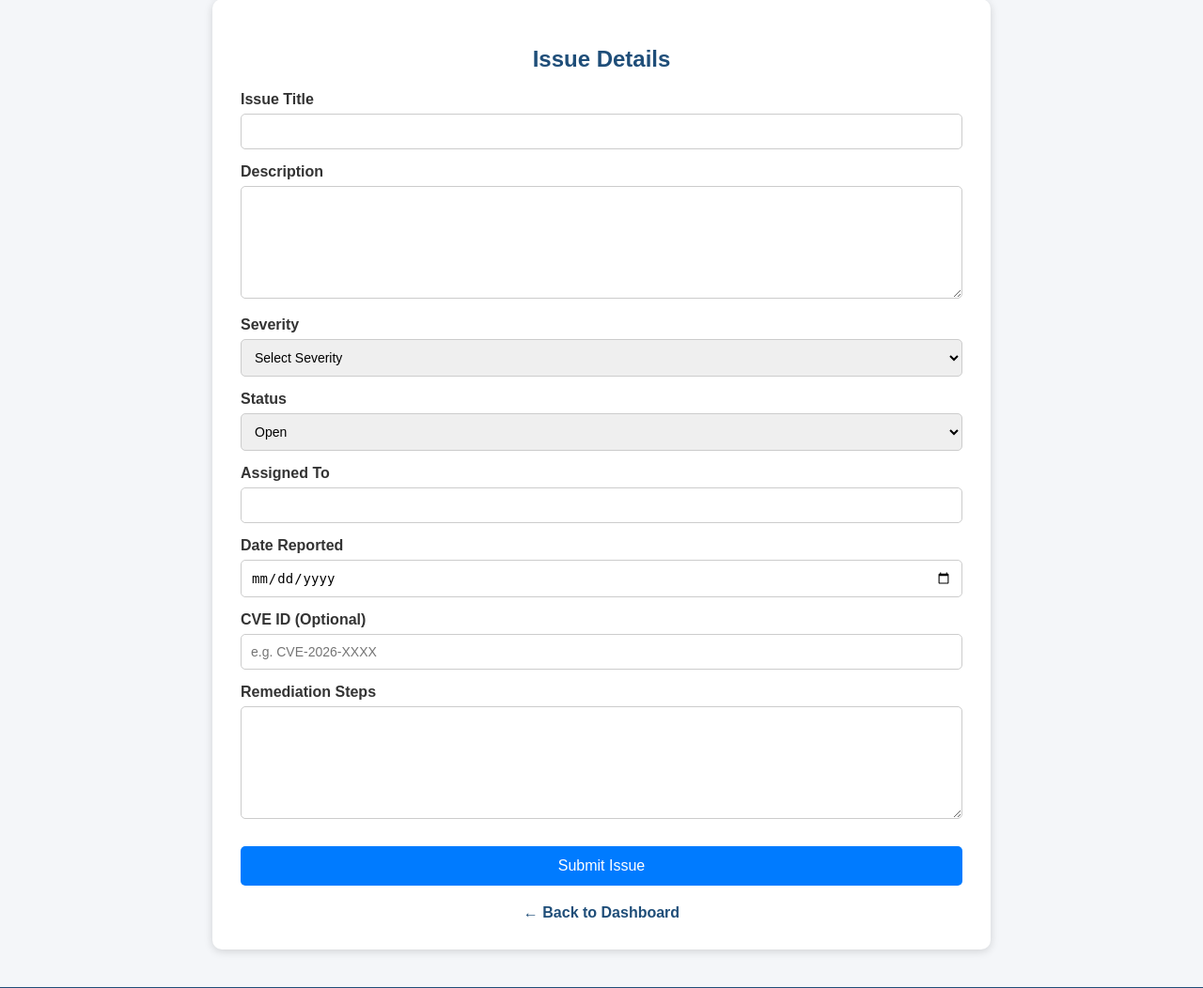
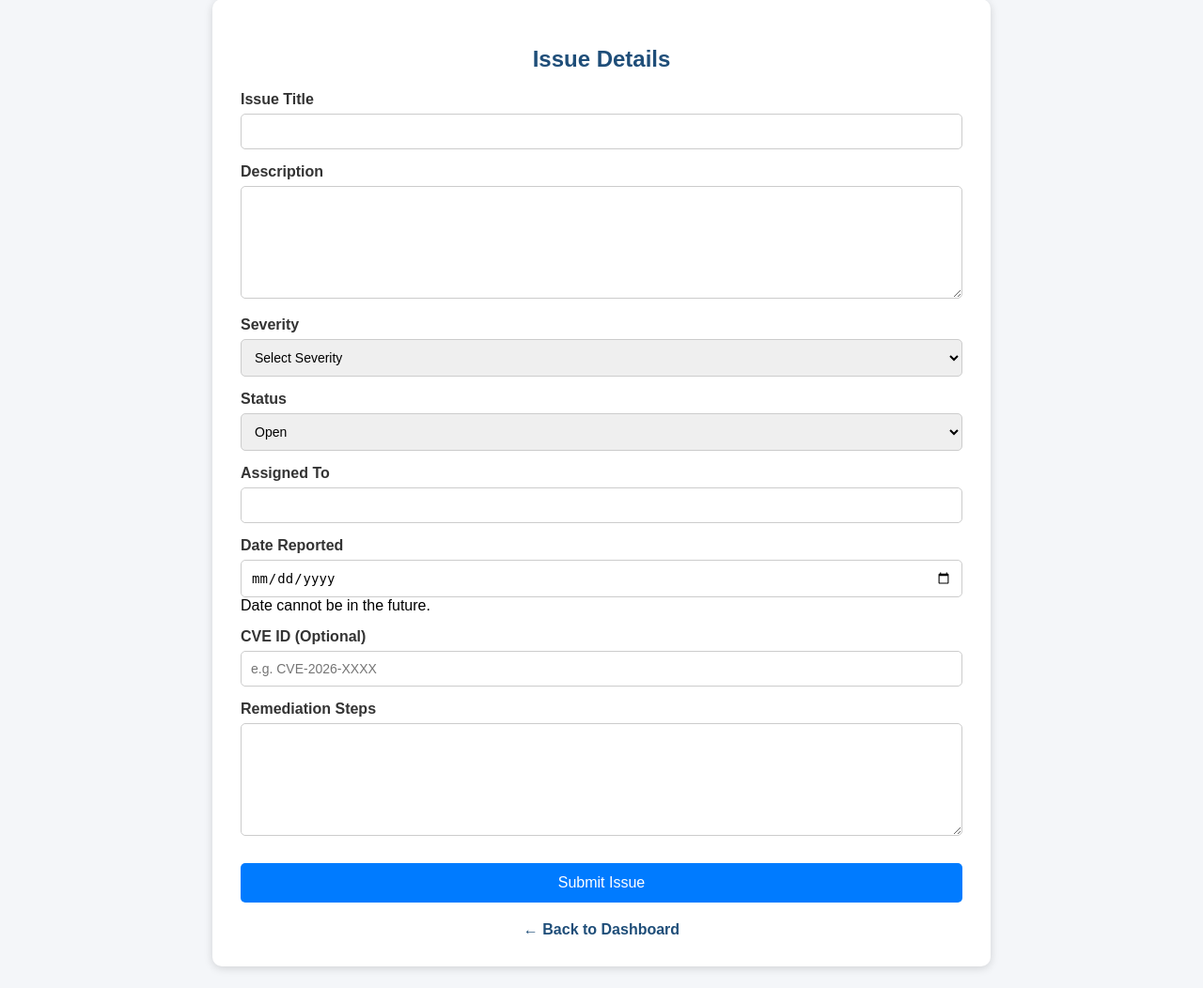
Before and after one commit to Khushig14/tracking-system, a Flask app: page /add_issue in a window 1280 px wide. Shown: the part 195-1247 px from the top of the page at 94% size. Run offline with Flask 3, Linux system fonts and the light colour scheme.

Commit message:
Adding condition on date entry

```diff
--- a/templates/add_issue.html
+++ b/templates/add_issue.html
@@ -137,7 +137,8 @@
         <input type="text" name="assigned_to">
 
         <label>Date Reported</label>
-        <input type="date" name="date_reported" required>
+        <input type="date" name="date_reported" id="date_reported" required>
+        <div class="error" id="dateError">Date cannot be in the future.</div>
 
         <label>CVE ID (Optional)</label>
         <input type="text" name="cve" placeholder="e.g. CVE-2026-XXXX">
@@ -158,6 +159,21 @@
 <footer>
     <p>Issue & Vulnerability Tracking System</p>
 </footer>
+<script>
+function validateDate() {
+    const dateInput = document.getElementById('date_reported');
+    const errorDiv = document.getElementById('dateError');
+    const selectedDate = new Date(dateInput.value);
+    const today = new Date();
+    today.setHours(0,0,0,0);
 
+    if (selectedDate > today) {
+        errorDiv.style.display = 'block';
+        return false;
+    }
+    errorDiv.style.display = 'none';
+    return true;
+}
+</script>
 </body>
 </html>
```
